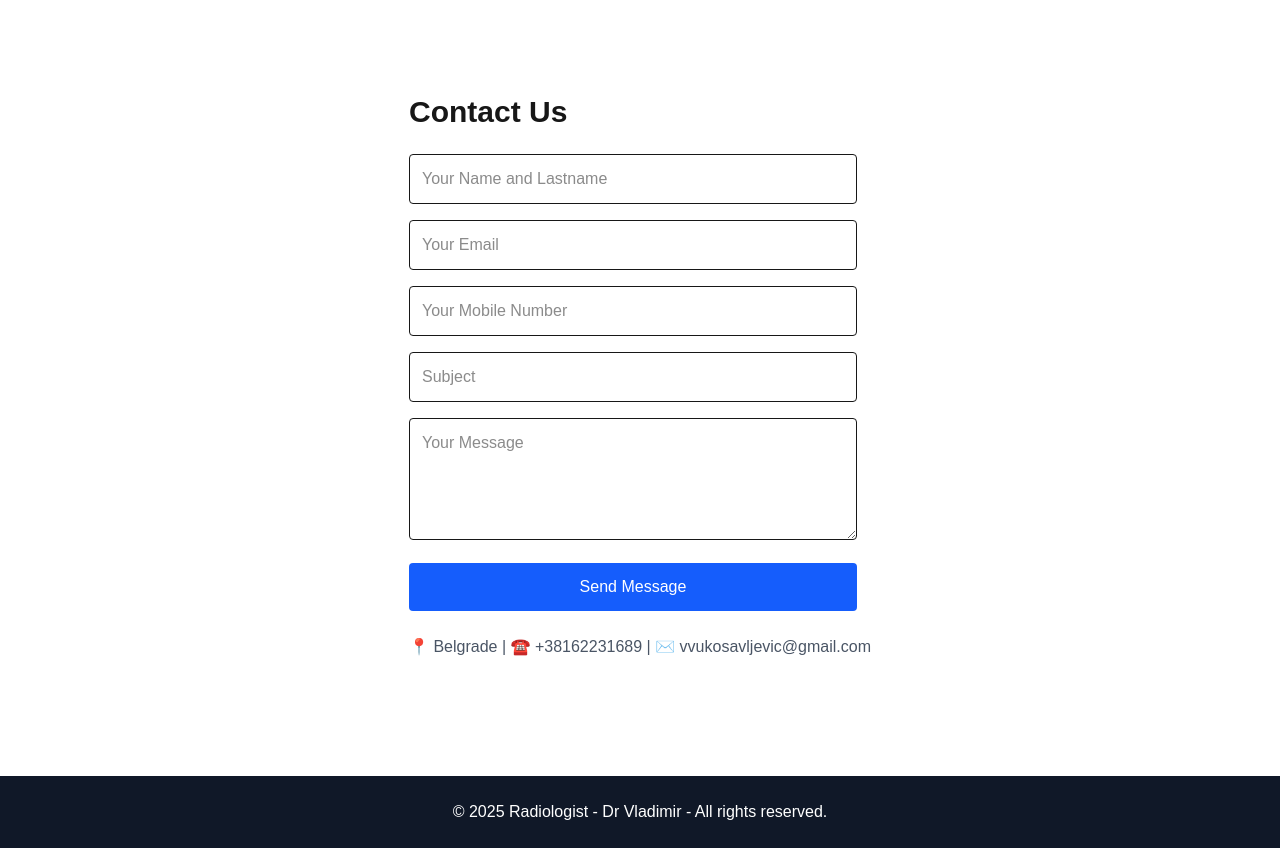
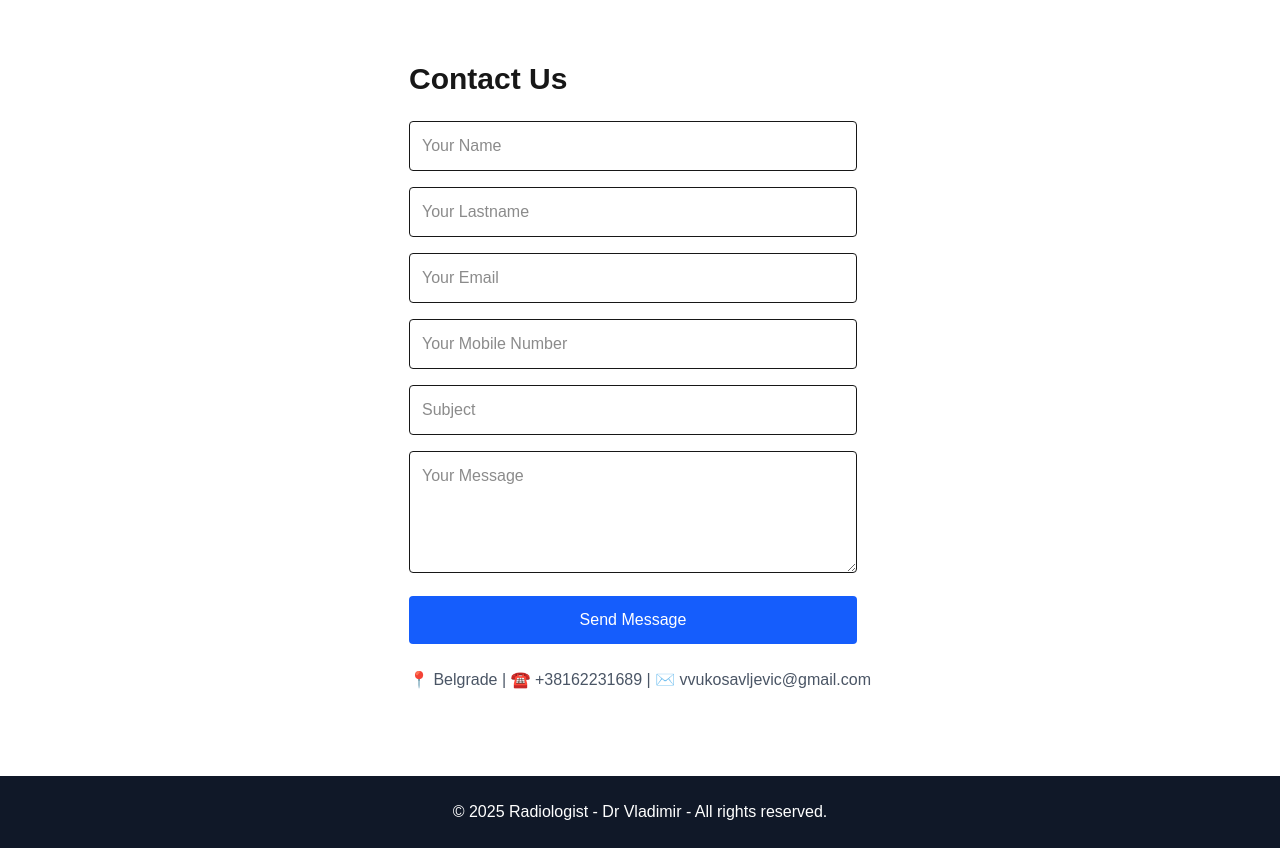
Before and after one commit to djordjevukosavljevic/YourOrtho, a Next.js app: page / in a window 1280 px wide. Shown: the part 4540-5388 px from the top of the page. Built offline with nearby package versions, Linux system fonts and the light colour scheme.

Commit message:
adding lastname field

```diff
--- a/package.json
+++ b/package.json
@@ -24,7 +24,7 @@
     "@types/locomotive-scroll": "^4.1.4",
     "@types/node": "24.0.3",
     "@types/react": "19.1.8",
-    "prisma": "^6.10.1",
+    "prisma": "^6.11.1",
     "tailwindcss": "^4.1.10",
     "typescript": "5.8.3"
   }
--- a/src/components/Contact.tsx
+++ b/src/components/Contact.tsx
@@ -5,9 +5,16 @@ export default function Contacts() {
             <form className="w-full max-w-md space-y-4">
                 <input
                     type="text"
-                    placeholder="Your Name and Lastname"
+                    placeholder="Your Name"
                     className="w-full p-3 border rounded"
                 />
+
+                 <input
+                    type="text"
+                    placeholder="Your Lastname"
+                    className="w-full p-3 border rounded"
+                />
+
                 <input
                     type="email"
                     placeholder="Your Email"
```
Also changed, not shown: 1 other file (tests, documents, lock files or other folders).
